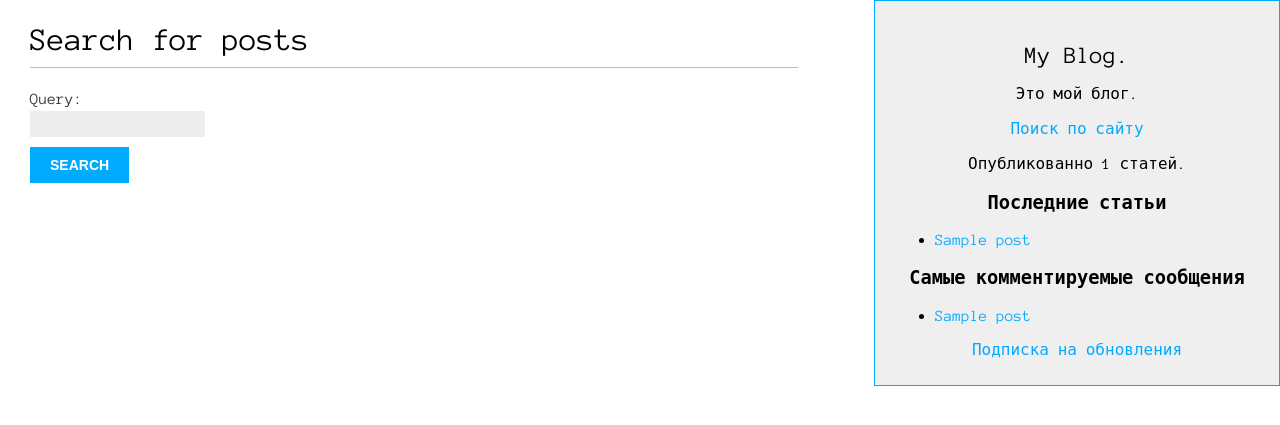
After one commit to Hazzari/big_site, a Django app: page /blog/search/ in a window 1280 px wide. The commit adds this page. Shown: the top 425 px of the page. Run offline with Django 3.2, Linux system fonts and the light colour scheme; tables that the repository leaves empty hold one stand-in row (values such as "Sample post").

Commit message:
add full text search

```diff
--- a/big_site/settings.py
+++ b/big_site/settings.py
@@ -60,6 +60,7 @@ EMAIL_USE_TLS = env('EMAIL_USE_TLS')
 SITE_ID = 1
 
 INSTALLED_APPS = [
+    'django.contrib.postgres',
     'django.contrib.sites',
     'django.contrib.sitemaps',
     'django.contrib.admin',
--- a/blog/form.py
+++ b/blog/form.py
@@ -15,3 +15,7 @@ class CommentForm(forms.ModelForm):
         model = Comment
         # по умолчанию форма берет все поля модели
         fields = ('name', 'email', 'body')
+
+
+class SearchForm(forms.Form):
+    query = forms.CharField()
--- a/blog/urls.py
+++ b/blog/urls.py
@@ -27,5 +27,6 @@ urlpatterns = [
     path('<int:post_id>/share/', views.post_share, name='post_share'),
     path('<int:year>/<int:month>/<int:day>/<slug:post>/', views.post_detail, name='post_detail'),
     path('feed/', LatestPostsFeed(), name='post_feed'),
+    path('search/', views.post_search, name='post_search')
 
 ]
--- a/blog/views.py
+++ b/blog/views.py
@@ -2,10 +2,31 @@ from django.core.mail import send_mail
 from django.core.paginator import Paginator, PageNotAnInteger, EmptyPage
 from django.db.models import Count
 from django.shortcuts import render, get_object_or_404
+from django.contrib.postgres.search import SearchVector
+
 from taggit.models import Tag
 
-from .form import EmailPostForm, CommentForm
+from .form import EmailPostForm, CommentForm, SearchForm
 from .models import Post, Comment
+
+
+def post_search(request):
+    form = SearchForm()
+    query = None
+    results = []
+    if 'query' in request.GET:
+        form = SearchForm(request.GET)
+    if form.is_valid():
+        query = form.cleaned_data['query']
+        print(query)
+
+        results = Post.objects.annotate(search=SearchVector('title', 'body')).filter(search=query)
+        print(results)
+        print()
+
+    return render(request, 'blog/post/search.html', {'form': form,
+                                                     'query': query,
+                                                     'results': results})
 
 
 def post_list(request, tag_slug=None):
--- a/templates/blog/base.html
+++ b/templates/blog/base.html
@@ -19,6 +19,7 @@
 <div id="sidebar">
     <h2>My Blog.</h2>
     <p>Это мой блог.</p>
+    <a href="{% url "blog:post_search" %}">Поиск по сайту</a>
     <p>Опубликованно {% total_posts %} статей.</p>
     <h3>Последние статьи</h3>
     <div class="show-last-post">{% show_latest_posts 3 %}
@@ -34,7 +35,7 @@
             {% endfor %}
 
         </ul>
-    <p><a href="{% url "blog:post_feed" %}">Подписка на Обновления</a></p>
+        <p><a href="{% url "blog:post_feed" %}">Подписка на обновления</a></p>
     </div>
 
 
--- /dev/null
+++ b/templates/blog/post/search.html
@@ -0,0 +1,28 @@
+{% extends "blog/base.html" %}
+
+{% block title %} Search {% endblock %}
+
+{% block content %}
+    {% if query %}
+        <h1>Posts containing "{{ query }}"</h1>
+        <h3>
+            {% with results.count as total_results %}
+                Found {{ total_results }} result {{ total_results|pluralize }}
+            {% endwith %}
+        </h3>
+        {% for post in results %}
+            <h4><a href="{{ post.get_absolute_url }}">{{ post.title }}</a></h4>
+            {{ post.body|truncatewords:5 }}
+        {% empty %}
+            <p>There are no results for your query</p>
+        {% endfor %}
+        <p><a href="{% url 'blog:post_search' %}">Search again</a></p>
+    {% else %}
+        <h1>Search for posts</h1>
+        <form action="." method="get">
+            {{ form.as_p }}
+            <input type="submit" value="Search">
+        </form>
+
+    {% endif %}
+{% endblock %}
```
Also changed, not shown: blog/templatetags/blog_tags.py (line endings or trailing spaces).
